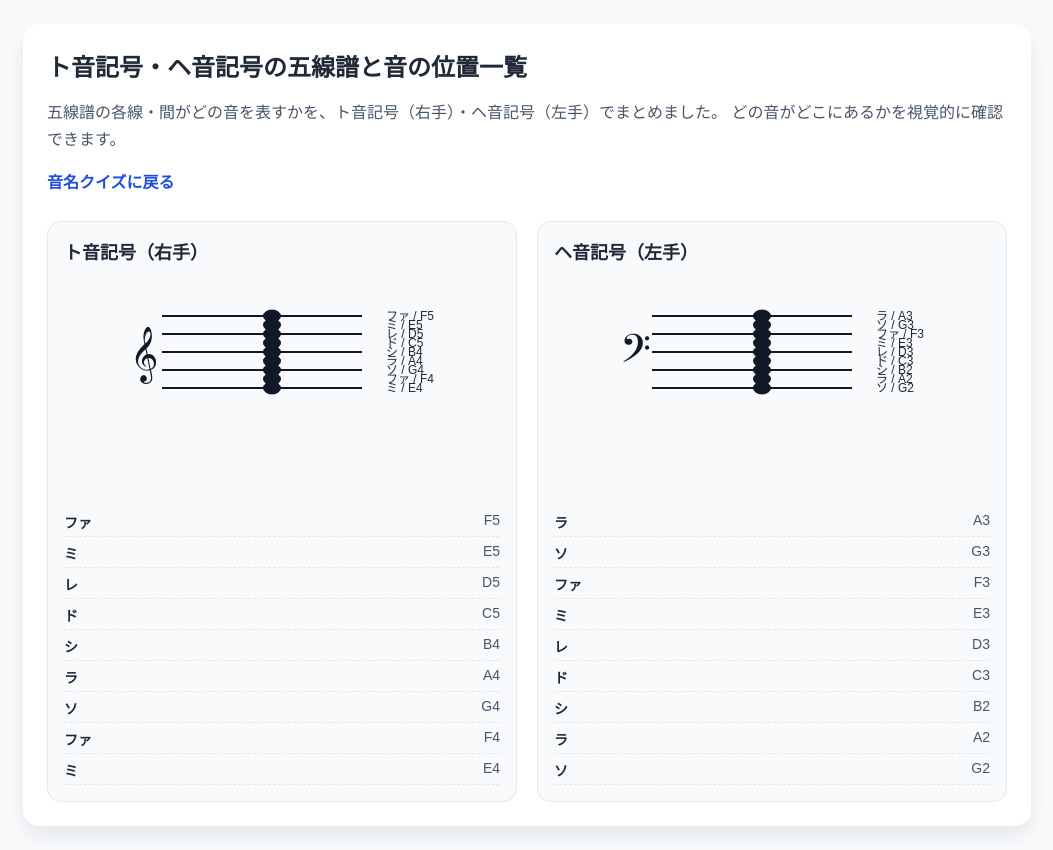
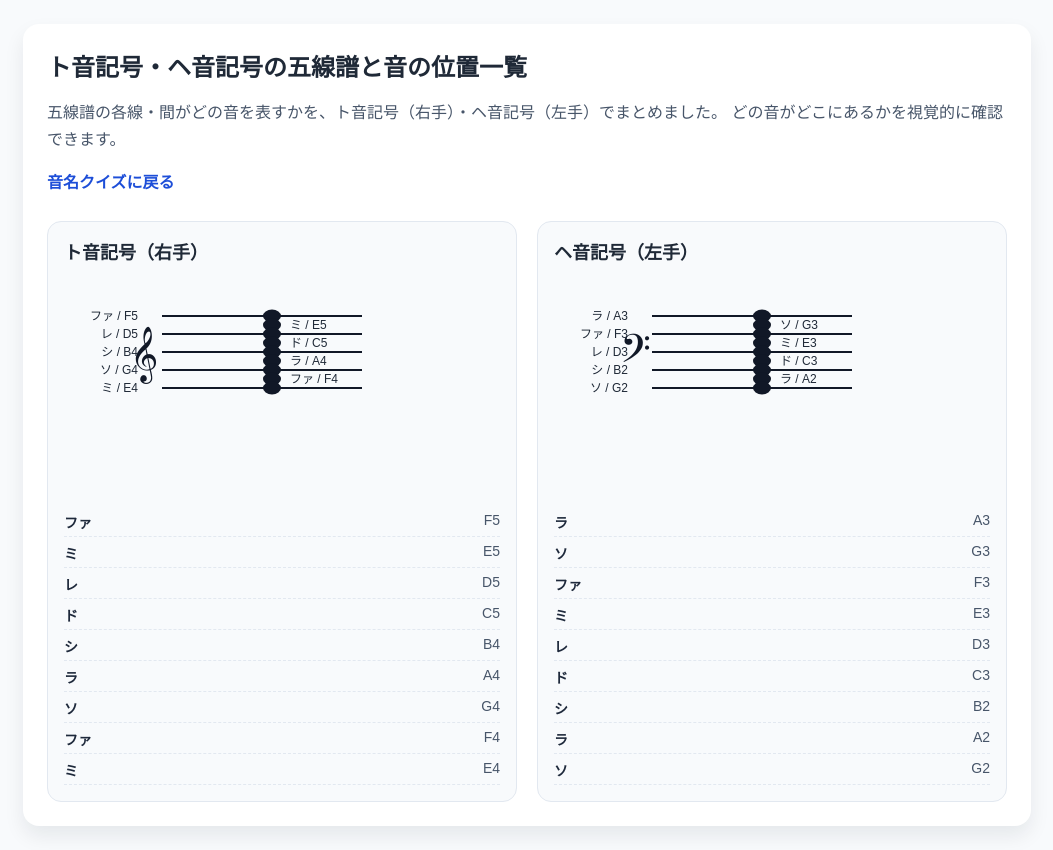
Before and after one commit to mirr32/piano-test, a plain HTML site: page note-map.html in a window 1280 px wide. Shown: the whole page, without its empty margins (113-1166 px from the left). Drawn offline with Linux system fonts and the light colour scheme.

Commit message:
Place space note labels on staff

```diff
--- a/note-map.html
+++ b/note-map.html
@@ -183,7 +183,8 @@
 
     function renderNotes(svg, config) {
       const noteX = staffLeft + 110;
-      const labelX = staffLeft + staffWidth + labelOffset;
+      const labelXRight = staffLeft + staffWidth + labelOffset;
+      const labelXLeft = staffLeft - labelOffset;
 
       config.notes.forEach((note) => {
         const y = stepToY(note.step);
@@ -196,12 +197,14 @@
         });
         svg.appendChild(head);
 
+        const isLineNote = note.step % 2 === 0;
+        const labelX = isLineNote ? labelXLeft : noteX + 18;
         const label = createSVGElement("text", {
           x: labelX,
           y: y + 4,
           "font-size": "12",
           fill: "#1f2937",
-          "text-anchor": "start"
+          "text-anchor": isLineNote ? "end" : "start"
         });
         label.textContent = `${note.name} / ${note.label}`;
         svg.appendChild(label);
```
